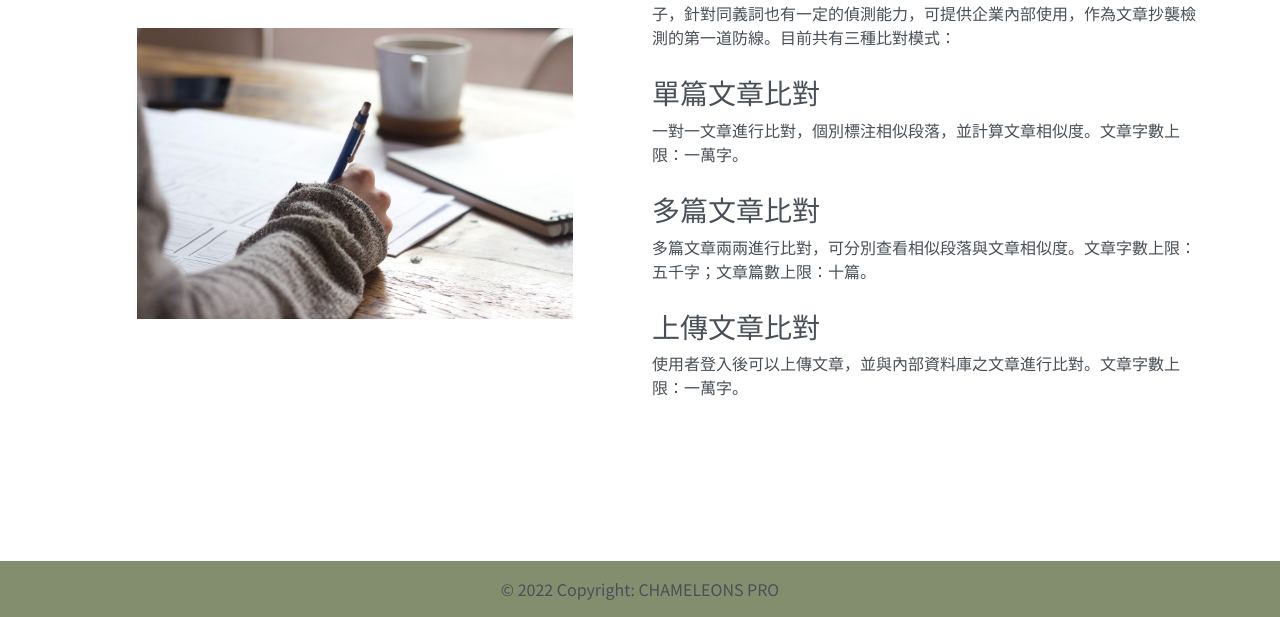
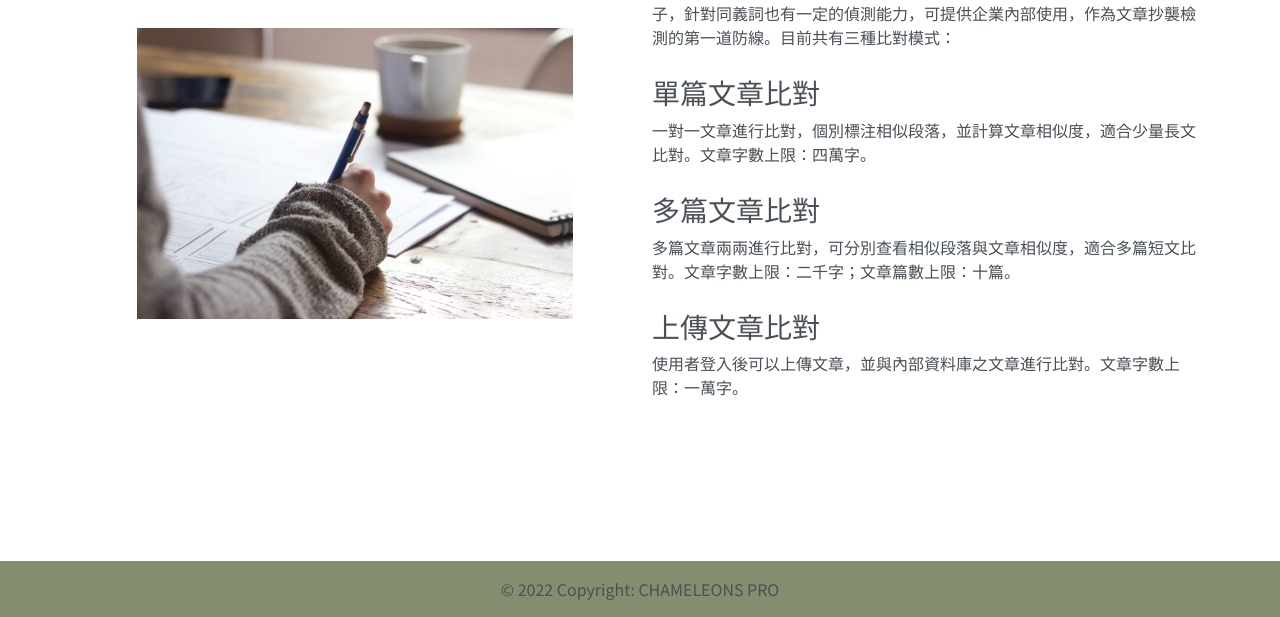
Before and after one commit to CHINHUICHU/Chameleons-Pro, a website: page public/index.html in a window 1280 px wide. Shown: the part 288-905 px from the top of the page. Drawn offline with nearby package versions, Linux system fonts and the light colour scheme; some packages are replaced by stand-ins of ours; no server answers; a script that the page names is missing.

Commit message:
[chore] adjust description on index.html

```diff
--- a/public/index.html
+++ b/public/index.html
@@ -45,11 +45,11 @@
                 <div class="discription">CHAMELEONS PRO是一款中文文章相似度比對工具，除了快速判別相同的句子，針對同義詞也有一定的偵測能力，可提供企業內部使用，作為文章抄襲檢測的第一道防線。目前共有三種比對模式：</div>
                 <h3>單篇文章比對</h3>
                 <div class="discription">
-                    一對一文章進行比對，個別標注相似段落，並計算文章相似度。文章字數上限：一萬字。
+                    一對一文章進行比對，個別標注相似段落，並計算文章相似度，適合少量長文比對。文章字數上限：四萬字。
                 </div>
                 <h3>多篇文章比對</h3>
                 <div class="discription">
-                    多篇文章兩兩進行比對，可分別查看相似段落與文章相似度。文章字數上限：五千字；文章篇數上限：十篇。
+                    多篇文章兩兩進行比對，可分別查看相似段落與文章相似度，適合多篇短文比對。文章字數上限：二千字；文章篇數上限：十篇。
                 </div>
                 <h3>上傳文章比對</h3>
                 <div class="discription">
```
